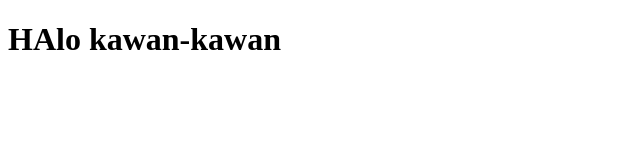
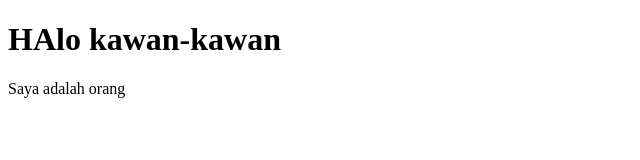
Before and after one commit to habiiyt/latihan-git-remote-local, a plain HTML site: page index.html in a window 1280 px wide. Shown: the whole page, without its empty margins (0-640 px from the left). Drawn offline with Linux system fonts and the light colour scheme.

Commit message:
Menambahkan pragraph

```diff
--- a/index.html
+++ b/index.html
@@ -8,5 +8,6 @@
 </head>
 <body>
     <h1>HAlo kawan-kawan</h1>
+    <p>Saya adalah orang</p>
 </body>
 </html>
```
